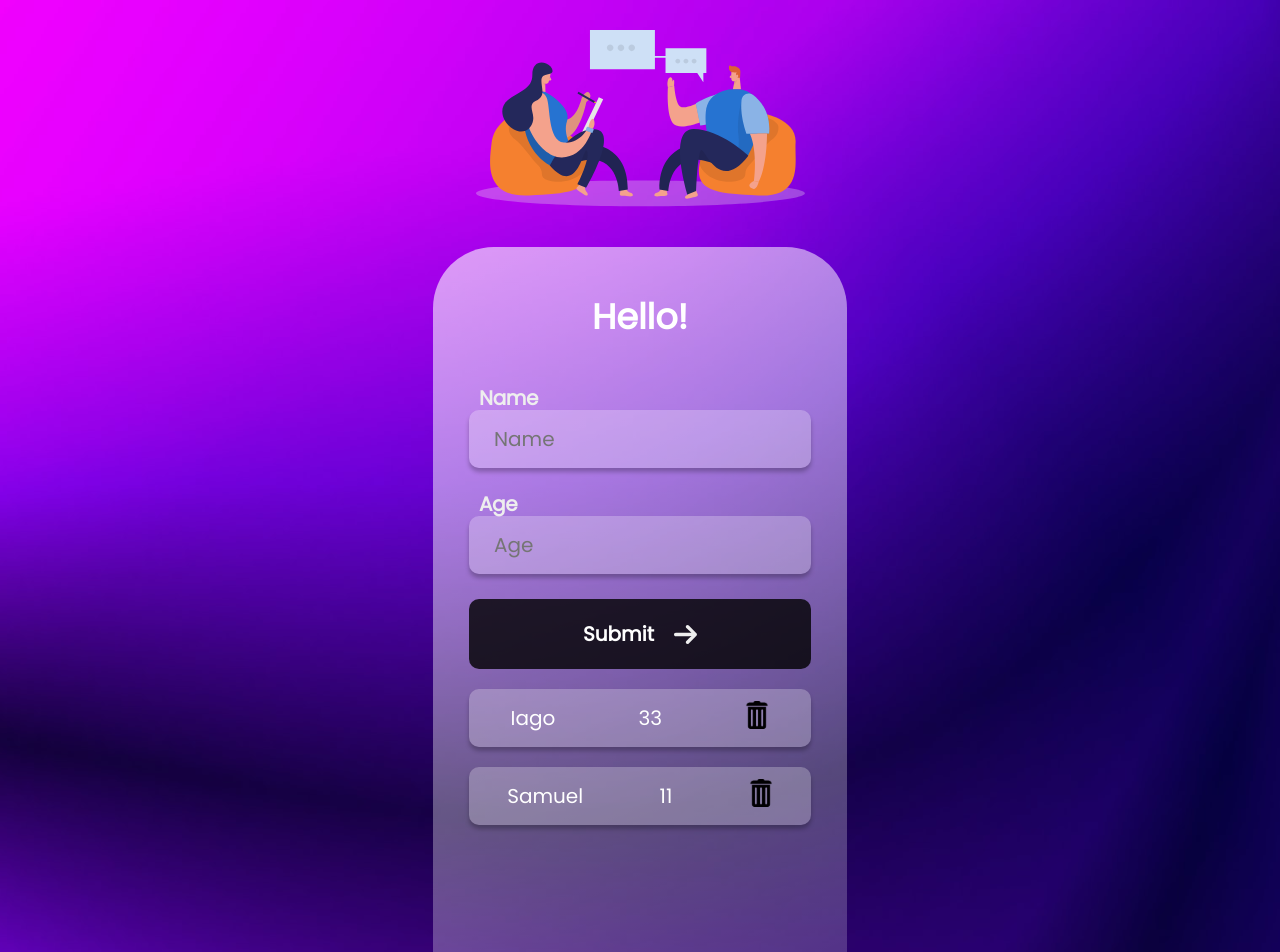
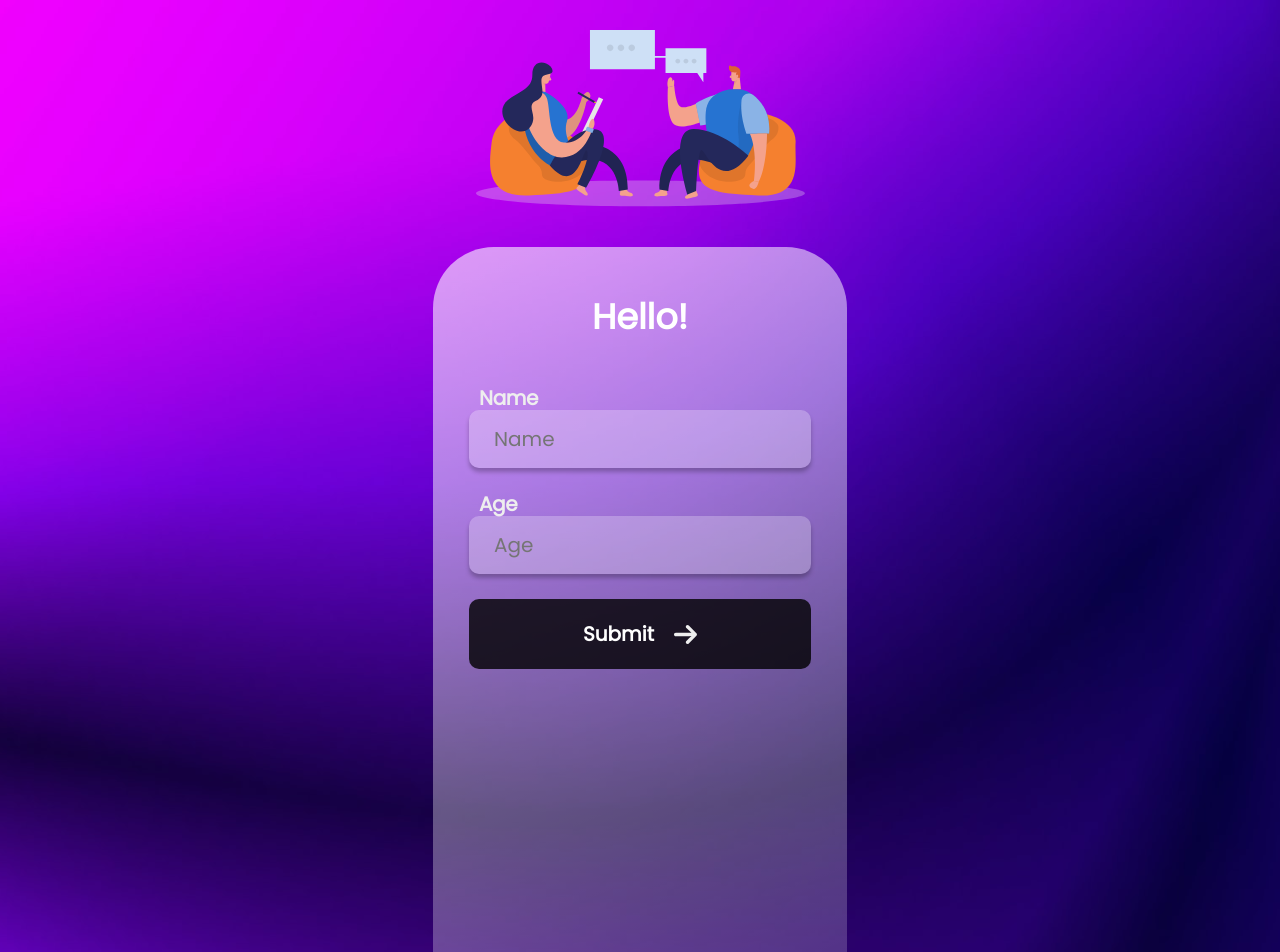
Before and after one commit to TiagoPdaS/cadastro-de-usuario, a React (Create React App) app: page / in a window 1280 px wide. Shown: the top 952 px of the page. Built offline with nearby package versions, Linux system fonts and the light colour scheme.

Commit message:
add new user

```diff
--- a/src/App.js
+++ b/src/App.js
@@ -1,4 +1,4 @@
-import React from "react";
+import React, { useState, useRef } from "react";
 import People from "./assets/people.svg";
 import Arrow from "./assets/arrow.svg";
 import Trash from "./assets/trash.svg";
@@ -10,14 +10,28 @@ import {
   InputLabel,
   Input,
   Button,
-  User
+  User,
 } from "./styles";
 
 function App() {
-  const users = [
-    { id: Math.random(), name: "Iago", age: 33 },
-    { id: Math.random(), name: "Samuel", age: 11 },
-  ];
+  //const users = [];
+  const [users, setUsers] = useState([]);
+  const inputName = useRef();
+  const inputAge = useRef();
+
+  function addNewUser() {
+    console.log(inputName.current.value);
+    console.log(inputAge.current.value);
+    setUsers([
+      ...users,
+      {
+        id: Math.random(),
+        name: inputName.current.value,
+        age: inputAge.current.value,
+      },
+    ]);
+  }
+
   return (
     <Container>
       <Image alt="logo-people" src={People} />
@@ -25,12 +39,12 @@ function App() {
         <H1>Hello!</H1>
 
         <InputLabel>Name</InputLabel>
-        <Input placeholder="Name" />
+        <Input ref={inputName} placeholder="Name" />
 
         <InputLabel>Age</InputLabel>
-        <Input placeholder="Age" />
+        <Input ref={inputAge} placeholder="Age" />
 
-        <Button>
+        <Button onClick={addNewUser}>
           Submit
           <img alt="logo-arrow" src={Arrow} />{" "}
         </Button>
@@ -38,12 +52,13 @@ function App() {
         <ul>
           {users.map((user) => (
             <User key={user.id}>
-             <p>{user.name}</p> <p>{user.age}</p>
-             <button><img src={Trash} alt="trash"/></button>
+              <p>{user.name}</p> <p>{user.age}</p>
+              <button>
+                <img src={Trash} alt="trash" />
+              </button>
             </User>
           ))}
         </ul>
-
       </ContainerItems>
     </Container>
   );
```
